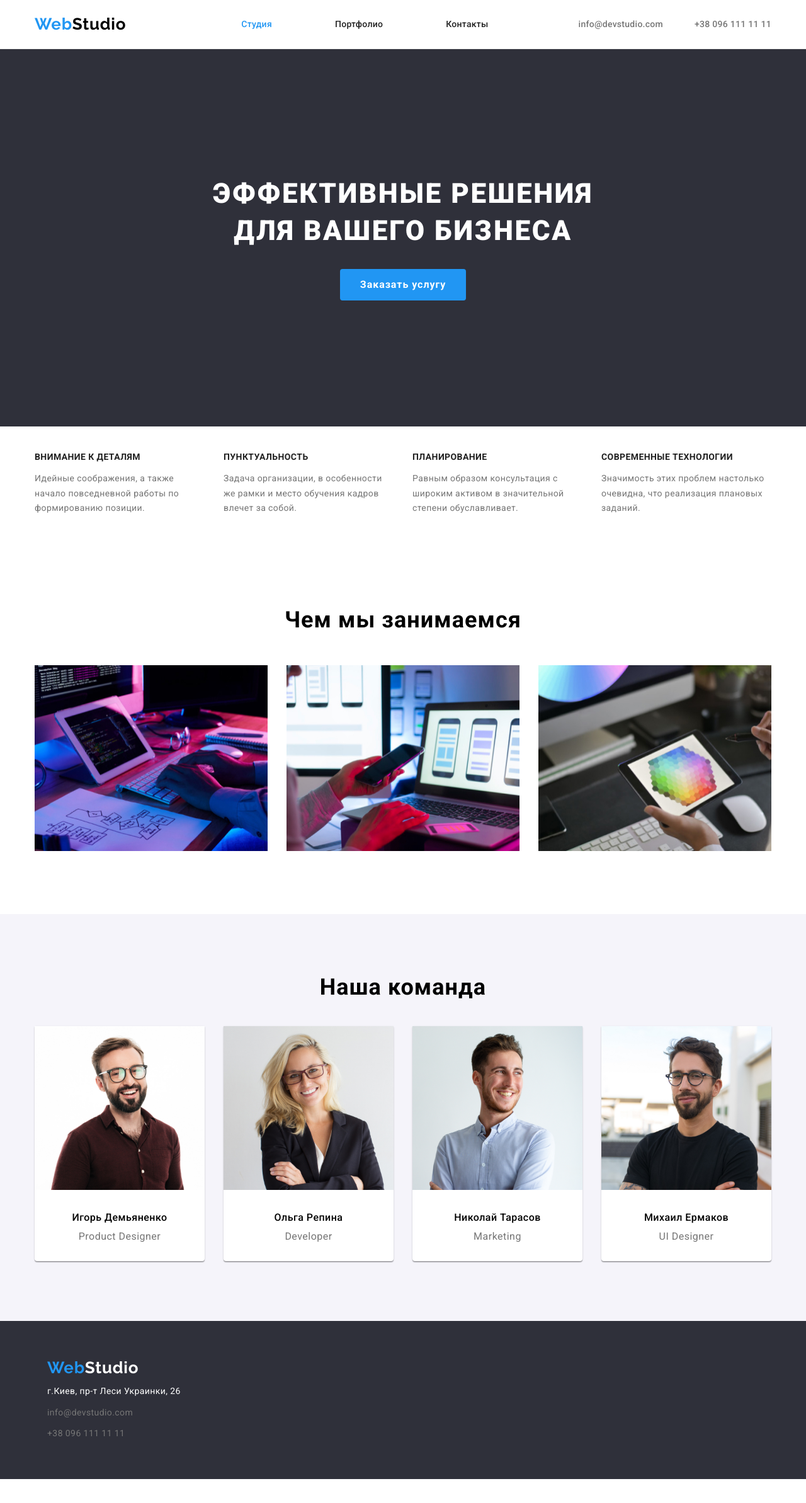
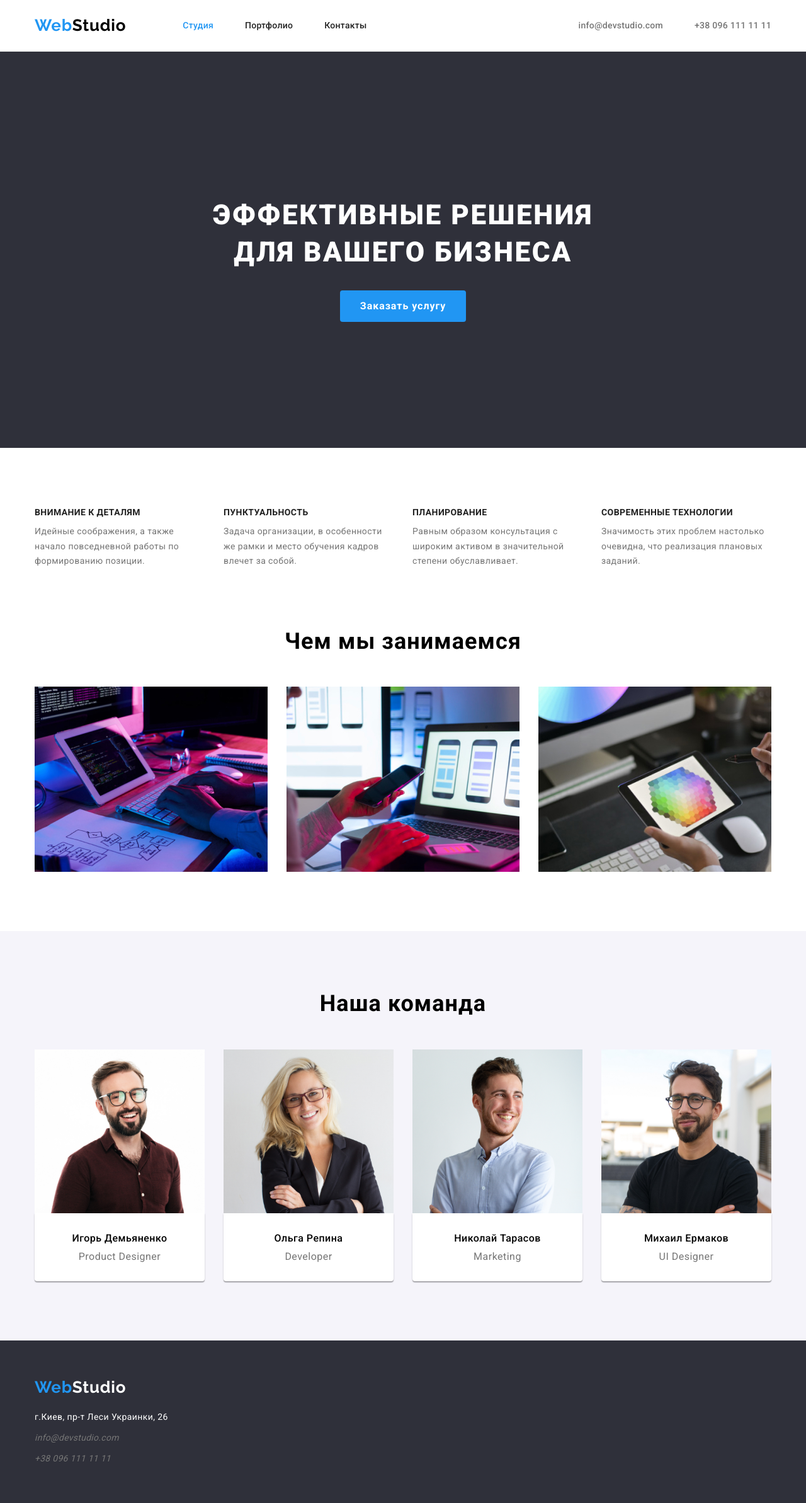
Before and after one commit to Kenny1301/goit-markup-hw-03, a plain HTML site: page index.html in a window 1280 px wide. Shown: the whole page at 63% size. Before the commit the page ends 2348 px from the top, so only its background shows below. Drawn offline with nearby package versions, Linux system fonts and the light colour scheme.

Commit message:
fix bags

```diff
--- a/css/styles.css
+++ b/css/styles.css
@@ -9,18 +9,27 @@
 --background-color-btn:#E5E5E5;
 }
 
-ul {
-    padding: 0;
-    margin: 0;
+
+img {
+    display: block;
+    max-width: 100%;
+    height: auto;
 }
+
 h1,
 h2,
 h3,
 h4,
 h5,
-h6 {
+h6,
+p,
+ul,
+ol,
+a {
     margin: 0;
     padding: 0;
+    list-style: none;
+    text-decoration: none;
 }
 
 body {
@@ -30,6 +39,7 @@ body {
 }
 
 .address-list,
+.nav,
 .features,
 .contacts,
 .list-header,
@@ -38,8 +48,11 @@ body {
 .team-list,
 .gallary-list,
 .list-btn {
-    list-style-type: none;
     font-family: 'Roboto', 'sans-serif';
+}
+
+.section {
+    padding: 94px 0;
 }
 
 .container {
@@ -48,9 +61,30 @@ body {
     padding: 0 15px;
 }
 
+.hidden {
+    position: absolute;
+    width: 1px;
+    height: 1px;
+    margin: -1px;
+    border: 0;
+    padding: 0;
+    white-space: nowrap;
+    clip-path: inset(100%);
+    clip: rect(0 0 0 0);
+    overflow: hidden;
+
+}
+
+.section-title {color: var(--thirty-text-color);
+    font-weight: bold;
+    font-size: 36px;
+    line-height: 1.16;
+    text-align: center;
+    letter-spacing: 0.03em;
+}
+
 .header {
     display: flex;
-    justify-content: space-between;
     align-items: center;
 
 }
@@ -88,19 +122,26 @@ body {
 }
 
 .nav {
+    display: flex;
+    justify-content: space-around;
+    align-items: center;
+}
+
+.nav-item:not(:last-child){
+    margin-right: 50px;
+
+}
+
+.nav-link {
     color: var(--thirty-text-color);
+    display: block;
     text-decoration: none;
     font-weight: 500;
     font-size: 14px;
     line-height: 1.2;
     letter-spacing: 0.02em;
+    padding: 32px 0;
 }
-
-.nav-item{
-    margin: 30px 50px;
-    justify-content: space-between;
-}
-
 
 .nav-link:active {
     color:var(--background-color) ;
@@ -115,27 +156,25 @@ body {
 }
 
 .contacts {
+    display: flex;
+    align-items: center;
+    margin-left: auto;
+}
+
+.contacts-item:not(:first-child){
+    margin-left: 50px;
+}
+
+.contacts-link {
     color: var(--second-text-color);
-    display: flex;
-    justify-content: space-between;
-    align-items: center;
     font-family: 'Roboto', 'sans-serif';
     text-decoration: none;
     font-size: 14px;
-    line-height: 1.2;
-}
-
-.contacts-item:not(:first){
-    margin-left: auto;
-}
-
-.contacts-link {
-    font-family: 'Roboto', 'sans-serif';
-    font-size: 14px;
-    margin-left: 50px;
+    display: block;
     line-height: 1.2;
     letter-spacing: 0.02em;
 }
+
 .contacts-link:hover,
 .contacts-link:focus {
     color: var(--accent-color);
@@ -153,13 +192,13 @@ body {
     font-weight: 900;
     font-size: 44px;
     line-height: 1.35;
-    text-align: center;
     letter-spacing: 0.06em;
     text-transform: uppercase;
-    padding: 0;
     max-width: 700px;
-    margin: 0 auto 30px auto;
+    padding: 30px 0;
+    margin: auto;
 }
+
 .btn {
     background-color: var(--accent-color);
     font-family: 'Roboto', 'sans-serif';
@@ -190,7 +229,7 @@ body {
     display: flex;
     justify-content: center;
     align-items: center;
-    margin-bottom: 35px;
+    margin-bottom: 50px;
 }
 
 .card {
@@ -198,6 +237,7 @@ body {
     background: #FFFFFF;
     border: 1px solid #EEEEEE;
     box-sizing: border-box;
+    padding: 20px 24px;
 }
 
 .filter-btn:not(:first-child){
@@ -222,15 +262,15 @@ body {
     color: var(--background-color);
 }
 
-.features {
-    margin-bottom: 130px;
-}
+
 
 .features-list {
     display: flex;
-    justify-content: space-between;
     align-items: center;
-    margin-top: 40px;
+}
+
+.features-item:not(:first-child) {
+    margin-left: 30px;
 }
 
 .features-item {
@@ -244,6 +284,7 @@ body {
     font-weight: 700;
     letter-spacing: 0.03em;
     text-transform: uppercase;
+    margin-bottom: 10px;
 }
 
 .features-text {
@@ -255,9 +296,8 @@ body {
     text-decoration: none;
 }
 
-.gallery{
-    margin: auto;
-    padding: 0;
+.gallary {
+    padding-top: 0;
 }
 
 .gallery-works{
@@ -277,18 +317,12 @@ body {
     margin-bottom: 50px;
 }
 
-.team{
+.team {
     background-color: var(--section-bg-color);
-    margin-top: 95px;
-    padding-top: 95px;
 }
 
 .team-list {
     display: flex;
-    justify-content:space-between;
-    align-items: center;
-    max-width: 1170px;
-    padding-bottom: 95px;
 }
 
 .team-title {
@@ -297,7 +331,7 @@ body {
     line-height: 1.2;
     text-align: center;
     letter-spacing: 0.03em;
-    margin-bottom: 40px;
+    padding-bottom: 50px ;
 }
 
 .team-item:not(:first-child) {
@@ -311,6 +345,7 @@ body {
     0px 2px 1px rgba(0, 0, 0, 0.2);
     border-radius: 0px 0px 4px 4px;
     max-width: 270px;
+    padding: 30px 0;
 }
 
 .author {
@@ -320,7 +355,6 @@ body {
     line-height: 1.2;
     letter-spacing: 0.03em;
     text-align: center;
-    padding-top: 30px;
 }
 
 .position {
@@ -331,15 +365,9 @@ body {
     line-height: 1.2;
     letter-spacing: 0.03em;
     text-align: center;
-    padding-top: 10px;
-    padding-bottom: 30px;
-    margin: 0;
+    margin-top: 10px;
 }
 
-.gallary-item {
-    text-decoration: none;
-    cursor: pointer;
-}
 
 .gallary-list {
     display: flex;
@@ -347,14 +375,6 @@ body {
     justify-content: space-between;
 }
 
-.gallary-project {
-    color: var(--thirty-text-color);
-    font-size: 18px;
-    font-weight: 700;
-    line-height: 2;
-    letter-spacing: 0.06em;
-    margin-top: 130px;
-}
 
 .title-project {
     color: var(--thirty-text-color);
@@ -362,10 +382,10 @@ body {
     font-weight: 700;
     line-height: 2;
     letter-spacing: 0.06em;
-    margin: 20px 24px 4px 24px;
+    margin-bottom: 4px;
 }
 
-.gallary-title-card {
+.gallary-title-card:not(:nth-child(n+7)) {
     margin-bottom: 30px;
 }
 
@@ -375,27 +395,34 @@ body {
     font-weight:400;
     line-height: 1.9;
     letter-spacing: 0.03em;
-    margin: 4px 24px 20px 24px;
+    margin-bottom: 4px;
 }
 
 .page-footer {
     background-color: var(--title-bg-color);
-    padding: 60px;
+    padding: 60px 0;
 }
 
 .logo-footer {
     font-family: 'Raleway';
     color: var(--background-color);
+    font-size: 26px;
+    font-weight: 700;
+    text-decoration: none;
+    letter-spacing: 0.03em;
+}
+
+.address {
+    margin-top: 20px;
 }
 
 .address-list {
     font-size: 14px;
     line-height: 1.71;
     letter-spacing: 0.03em;
-    margin-top: 10px;
 }
 
-.address {
+.address-link {
     font-size: 14px;
     line-height: 1.7;
     font-style: normal;
@@ -405,12 +432,14 @@ body {
 }
 
 .contacts-footer {
+    color: var(--second-text-color);
+    font-family: 'Roboto', 'sans-serif';
+    text-decoration: none;
     font-size: 14px;
-    line-height: 1.71;
-    letter-spacing: 0.03em;
-    text-decoration: none;
+    line-height: 1.2;
+    letter-spacing: 0.02em;
 }
 
-.footer-items {
-    margin-top: 10px;
+.footer-items:not(:first-child) {
+    margin-top: 9px;
 }
--- a/index.html
+++ b/index.html
@@ -18,14 +18,14 @@
             </a>
             <nav class="nav">
             <ul class="list-header">
-                <li class="nav-item"><a href="./index.html" class="nav nav-link current">Студия</a></li>
-                <li class="nav-item"><a href="./portfolio.html" class="nav nav-link">Портфолио</a></li>
+                <li class="nav-item"><a href="./index.html" class="nav-link current">Студия</a></li>
+                <li class="nav-item"><a href="./portfolio.html" class="nav-link">Портфолио</a></li>
                 <li class="nav-item"><a href="#" class="nav nav-link">Контакты</a></li>
             </ul>
             </nav>
             <ul class="contacts">
-                    <li class="contacts-item"><a class="contacts contacts-link " href="mailto:info@devstudio.com">info@devstudio.com</a></li>
-                <li class="contacts-item"><a class="contacts contacts-link" href="tel:+380961111111">+38 096 111 11 11</a></li>
+                <li class="contacts-item"><a class="contacts-link " href="mailto:info@devstudio.com">info@devstudio.com</a></li>
+                <li class="contacts-item"><a class="contacts-link" href="tel:+380961111111">+38 096 111 11 11</a></li>
             </ul>
         </div>
     </header>
@@ -38,9 +38,9 @@
             </div>
         </section>
 
-        <section class="features">
+        <section class="section">
             <div class="container">
-            <h2 hidden>Наши особенности(скрыт)</h2>
+            <h2 class ="section-title hidden">Наши особенности(скрыт)</h2>
         <ul class="features-list">
             <li class="features-item">
                 <h3 class="features-title">Внимание к деталям</h3>
@@ -65,51 +65,51 @@
         </div>
         </section>
 
-        <section class="gallary">
+        <section class="gallary section">
             <div class="container">
             <h2 class="gallary-title">Чем мы занимаемся</h2>
             <ul class="gallery-works" >
                 <li class="gallery-item-stidio">
-                    <img class="gallary-item" width="370" height="295" src="Image/img(2).jpg" alt="Разработка продукта"></li>
+                    <img  width="370" height="295" src="Image/img(2).jpg" alt="Разработка продукта"></li>
                 <li class="gallery-item-stidio">
-                    <img class="gallary-item" width="370" height="295" src="Image/img(1).jpg" alt="Разработка мобильных приложений"></li>
+                    <img  width="370" height="295" src="Image/img(1).jpg" alt="Разработка мобильных приложений"></li>
                 <li class="gallery-item-stidio">
-                    <img class="gallary-item" width="370" height="295" src="Image/img.jpg" alt="Разработка уникального дизайна"></li>
+                    <img  width="370" height="295" src="Image/img.jpg" alt="Разработка уникального дизайна"></li>
             </ul>
         </div>
         </section>
 
-        <section class="team">
+        <section class="team section">
         <div class="container">
             <h2 class="team-title">Наша команда</h2>
             <ul class="team-list">
                 <li class="team-item">
+                        <img class="user-avatar" width="270" height="260" src="Image/img(6).jpg" alt="Игорь Демьяненко Product Designer">
                     <div class="team-card">
-                        <img class="user-avatar" width="270" height="260" src="Image/img(6).jpg" alt="Игорь Демьяненко Product Designer">
                         <h3 class="author">Игорь Демьяненко</h3>
                         <p class="position">Product Designer</p>
                     </div>
                 </li>
 
                 <li class="team-item">
+                        <img class="user-avatar" width="270" height="260"  src="Image/img(5).jpg" alt="Ольга Репина Frontend Developer">
                     <div class="team-card">
-                        <img class="user-avatar" width="270" height="260"  src="Image/img(5).jpg" alt="Ольга Репина Frontend Developer">
                         <h3 class="author">Ольга Репина</h3>
                         <p class="position">Developer</p>
                     </div>
                 </li>
 
                 <li class="team-item">
+                        <img class="user-avatar" width="270" height="260"  src="Image/img(4).jpg" alt="Николай Тарасов Marketing">
                     <div class="team-card">
-                        <img class="user-avatar" width="270" height="260"  src="Image/img(4).jpg" alt="Николай Тарасов Marketing">
                         <h3 class="author">Николай Тарасов</h3>
                         <p class="position">Marketing</p>
                     </div>
                 </li>
 
                 <li class="team-item">
+                        <img class="user-avatar" width="270" height="260"  src="Image/img(3).jpg" alt="Михаил Ермаков UI Designer">
                     <div class="team-card">
-                        <img class="user-avatar" width="270" height="260"  src="Image/img(3).jpg" alt="Михаил Ермаков UI Designer">
                         <h3 class="author">Михаил Ермаков</h3>
                         <p class="position">UI Designer</p>
                     </div>
@@ -122,22 +122,23 @@
 
     <footer class="page-footer">
         <div class="container">
-        <a href="./index.html" class=" logo logo-footer">
+        <a href="./index.html" class="logo-footer">
             <span class="logo-item">Web</span>Studio
         </a>
+        <address class="address" >
         <ul class="address-list">
-            <li>
-                <address >
-                    <a class="address" href="https://goo.gl/maps/H3Z23YJFLdJ2ykBN7">г.Киев, пр-т Леси Украинки, 26</a>
-                </address>
+            <li class="footer-items">
+                <a class="address-link" href="https://goo.gl/maps/H3Z23YJFLdJ2ykBN7">г.Киев, пр-т Леси Украинки, 26
+                </a>
             </li>
             <li class="footer-items">
-                <a class="contacts contacts-footer " href="mailto:info@devstudio.com">info@devstudio.com</a>
+                <a class="contacts-footer" href="mailto:info@devstudio.com">info@devstudio.com</a>
             </li>
             <li class="footer-items">
-                <a class="contacts contacts-footer" href="tel:+380961111111">+38 096 111 11 11</a>
+                <a class="contacts-footer" href="tel:+380961111111">+38 096 111 11 11</a>
             </li>
         </ul>
+    </address>
     </div>
     </footer>
 </body>
```
Also changed, not shown: portfolio.html (+33 -31 lines).
